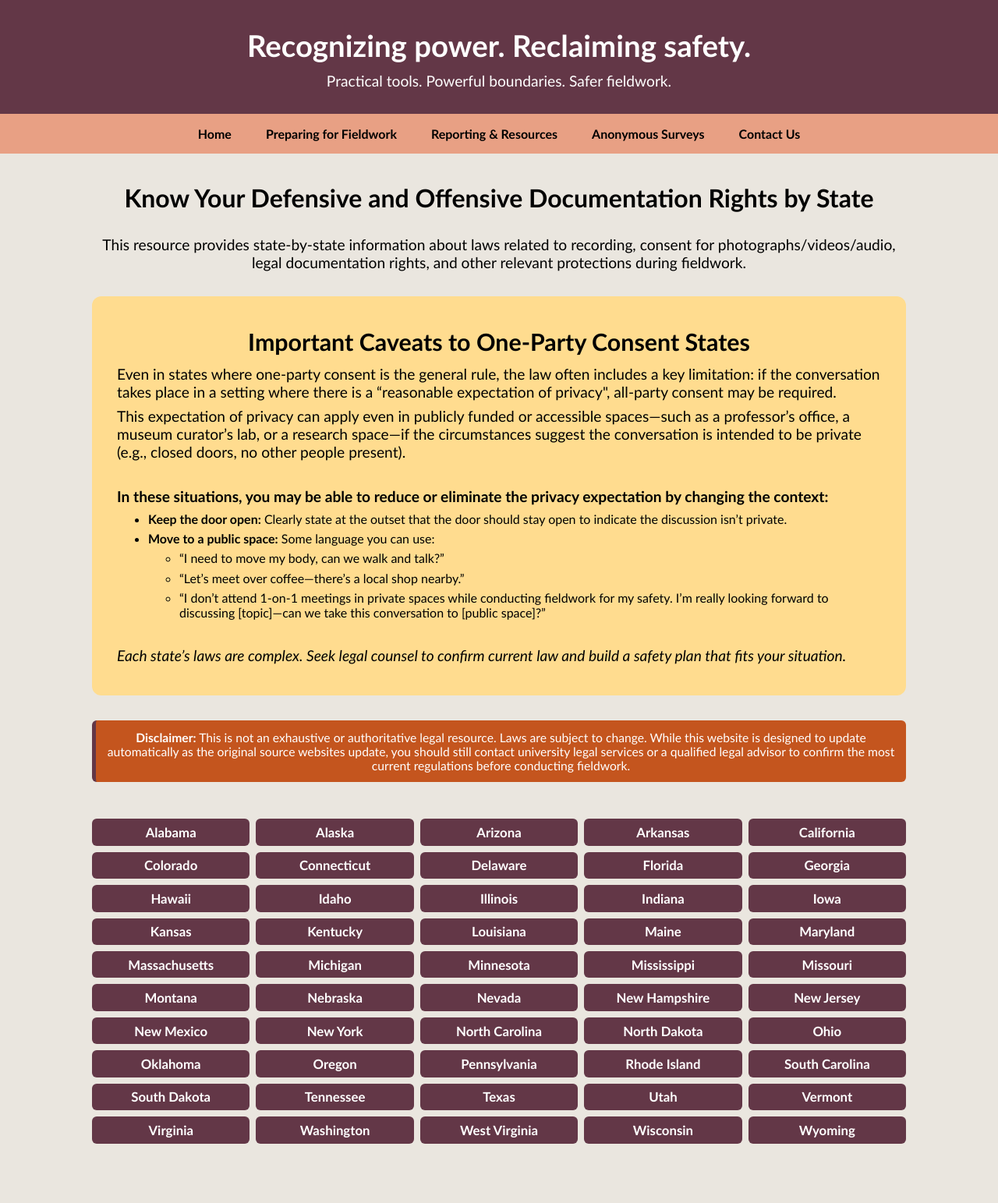
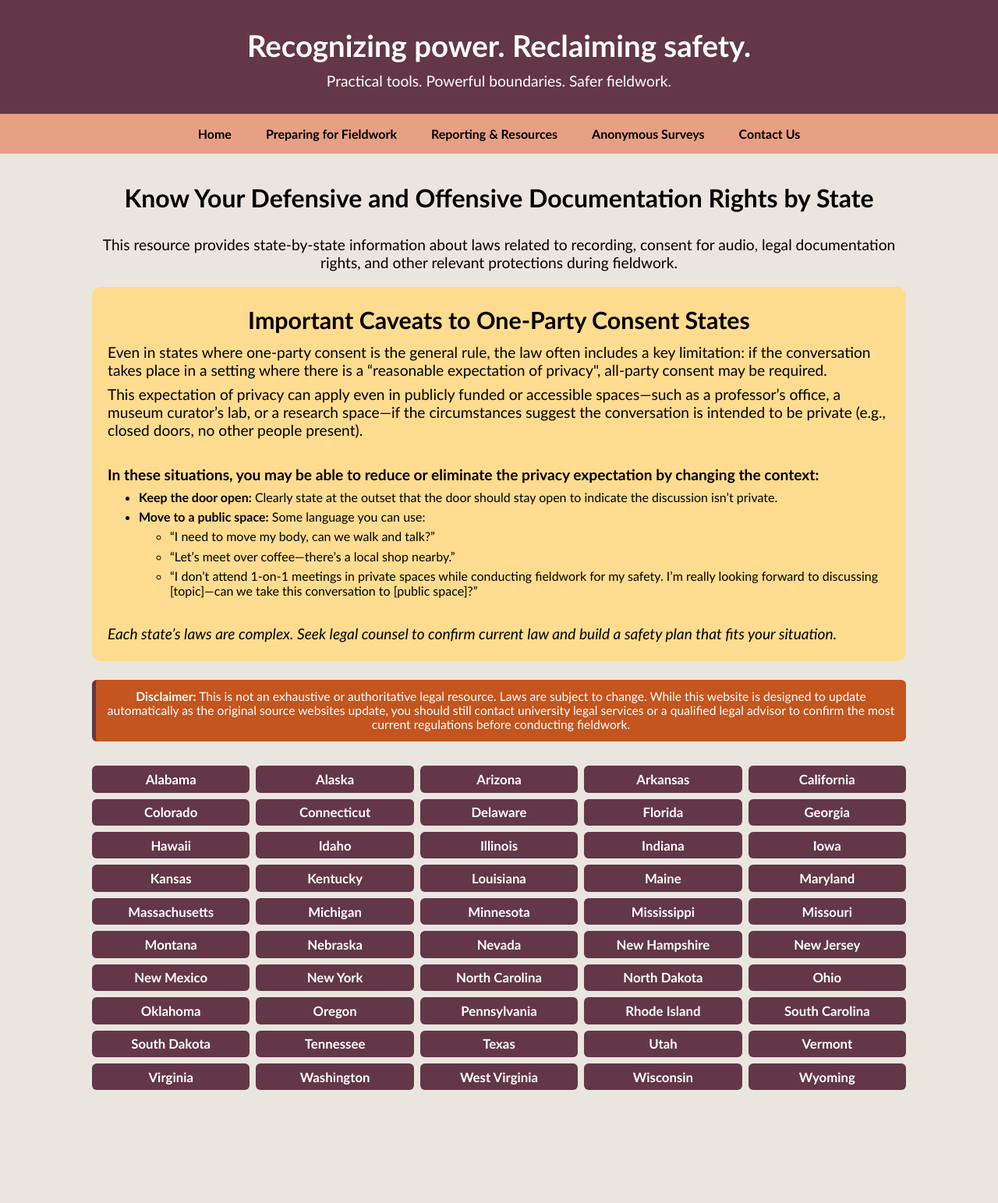
Before and after one commit to AnthroSafetyWarrior/GoldenTrowelProject, a Jekyll site: the page built from _pages/statelaw.html, in a window 1280 px wide. Shown: the whole page at 78% size. Built offline with Jekyll 4.4.1, drawn with Linux system fonts in a browser that asks for light colours; after the commit the page ends 1474 px from its top, so only the background shows below that.

Commit message:
updating pages

```diff
--- a/_pages/statelaw.html
+++ b/_pages/statelaw.html
@@ -5,39 +5,31 @@
 ---
 
 <style>
-/* Grid stays 5-up */
-/* Wrapper for spacing between rows */
-.accordion-grid { display: grid; gap: .5rem;  margin-bottom: 3rem;}
-
-/* Each dynamic row becomes its own grid with N columns */
-.state-row{
-  display:grid;
-  grid-template-columns: repeat(5, 1fr);  /* default, JS will also manage */
-  gap:.5rem;
-  align-items:start;
-}
-
+/* ---- Accordion layout ---- */
+.accordion-grid{ display:grid; gap:.5rem; margin-bottom:3rem; }
+.state-row{ display:grid; grid-template-columns:repeat(5,1fr); gap:.5rem; align-items:start; }
 .state{ display:flex; flex-direction:column; }
 
-/* Button look */
+/* Buttons */
 .accordion{
-  background:#633747; color:white; cursor:pointer;
+  background:#633747; color:#fff; cursor:pointer;
   padding:.4em; border:none; text-align:center;
-  font-family: Calibri, sans-serif; font-size:1.05rem; font-weight: bold;
+  font-family: Calibri, sans-serif; font-size:1.05rem; font-weight:bold;
   transition: background-color .2s ease; border-radius:6px;
 }
-.accordion:hover{ background:#e8a084; color:black; }
-.accordion[aria-expanded="true"]{
-  background:#e8a084; color:black;
-  border-bottom-left-radius:0; border-bottom-right-radius:0;
-}
-
-/* Full-width slot below the buttons of that row */
+.accordion:hover{ background:#e8a084; color:#000; }
+.accordion[aria-expanded="true"]{ background:#e8a084; color:#000; border-bottom-left-radius:0; border-bottom-right-radius:0; }
+
+/* Panel spans the full row */
 .row-panel{
-  grid-column: 1 / -1;
+  grid-column:1 / -1;
   background:#633747;
-  padding:0 1em 1em;
-  border-bottom-left-radius:6px; border-bottom-right-radius:6px; border-bottom-radius:6px solid #633747;
+
+  /* KEY FIXES */
+  padding: 0.25rem 0;              /* remove big side padding so table aligns */
+  overflow-x:auto;                  /* allow horizontal scroll on narrow screens */
+  -webkit-overflow-scrolling:touch; /* smooth scroll on iOS */
+  border-bottom-left-radius:6px; border-bottom-right-radius:6px;
 }
 .row-panel[hidden]{ display:none; }
 
@@ -45,75 +37,60 @@
 .panel{ display:none; }
 
 
-/* One-Party Caveat callout box */
-.oneparty-caveat {
-  background-color: #ffdc8f;
-  padding: 2em;
-  margin: 2em auto;
-  max-width: 100%;
-  text-align: left;       /* centers the heading */
-  border-radius: 12px;
+/* ---- Callout ---- */
+.oneparty-caveat{
+  background:#ffdc8f;
+  padding:1rem 1.25rem;
+  margin:1.25rem auto;
+  max-width:100%;
+  text-align:left;
+  border-radius:12px;
 }
-
-/* Make paragraph/list text readable (left aligned) inside the box */
-.oneparty-caveat p,
-.oneparty-caveat ul,
-.oneparty-caveat li {
-  text-align: left;
-  margin: 0.4em 0;
+.oneparty-caveat p, .oneparty-caveat ul, .oneparty-caveat li{ text-align:left; margin:.4em 0; }
+
+/* ---- Table inside the accordion ---- */
+.row-panel table{
+  width:100%;
+  margin: .6em 0 1em;   /* center not needed; fill the panel */
+  border-collapse:collapse;
+  table-layout:fixed;    /* prevents overflow from long content */
+  background:#eae6df;
 }
-
-/* Slightly narrower on phones */
-@media (max-width: 700px) {
-  .oneparty-caveat { max-width: 95%; }
+.row-panel th, .row-panel td{
+  padding:.5em .6em;
+  border:1px solid #ccc;
+  text-align:left; vertical-align:top;
+  white-space:normal;
+  overflow-wrap:anywhere;  /* break long words/phrases */
 }
-
-.accordion:hover {
-  background-color: #e8a084;
-  color: black;
+.row-panel th{
+  background:#e8a084; color:#000;
+  text-align:center; font-weight:bold;
 }
 
-table {
-  width: 100%;
-  border-collapse: collapse;
-  margin-top: 0.8em;
-  margin-left: auto;
-  margin-right: auto;
+/* Small screens: if 4 columns don't fit, let the table scroll */
+@media (max-width: 700px){
+  .row-panel table{ min-width: 640px; }  /* triggers horizontal scroll only inside panel */
 }
 
-th, td {
-  padding: 0.4em;
-  border: 1px solid #ccc;
-  text-align: left;
-  vertical-align: top;
-  background-color: #eae6dfff;
-}
-
-th {
-  background-color: #e8a084;
-  color: black;
-  padding: 0.5em;
-  text-align: center;
-}
-
-.disclaimer {
-  font-size: 0.98em;
-  color: white;
-  background-color: #c4551eff;
-  padding: 0.8em;
-  max-width: 100%;
-  border-radius:6px;
-  border-left: 5px solid #633747ff;
-  margin-bottom: 3em;
-  margin-left: auto;
-  margin-right: auto;
+/* Responsive columns for the button grid (unchanged from your JS logic) */
+@media (max-width: 1100px){ .state-row{ grid-template-columns:repeat(4,1fr); } }
+@media (max-width: 900px){  .state-row{ grid-template-columns:repeat(3,1fr); } }
+@media (max-width: 650px){  .state-row{ grid-template-columns:repeat(2,1fr); } }
+
+/* Disclaimer stays full-width above/below */
+.disclaimer{
+  font-size:.98em; color:#fff; background:#c4551e;
+  padding:.8em; max-width:100%;
+  border-radius:6px; border-left:5px solid #633747;
+  margin: 1.5em auto 2em;
 }
 </style>
 
 
 <div class="page-intro">
 <h2>Know Your Defensive and Offensive Documentation Rights by State</h2>
-<p style="margin-top: 1.5em;">This resource provides state-by-state information about laws related to recording, consent for photographs/videos/audio, legal documentation rights, and other relevant protections during fieldwork.</p>
+<p style="margin-top: 1.5em;">This resource provides state-by-state information about laws related to recording, consent for audio, legal documentation rights, and other relevant protections during fieldwork.</p>
 </div>
 
 <div class="oneparty-caveat" role="region" aria-labelledby="opc-caveats-title">
```
